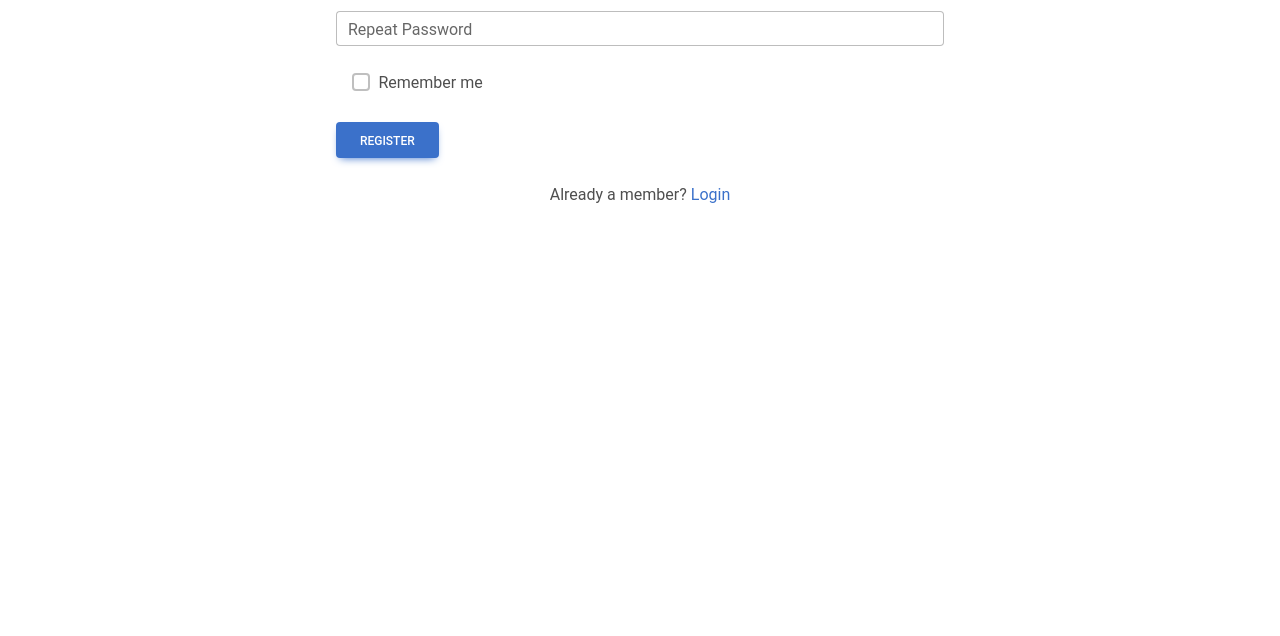
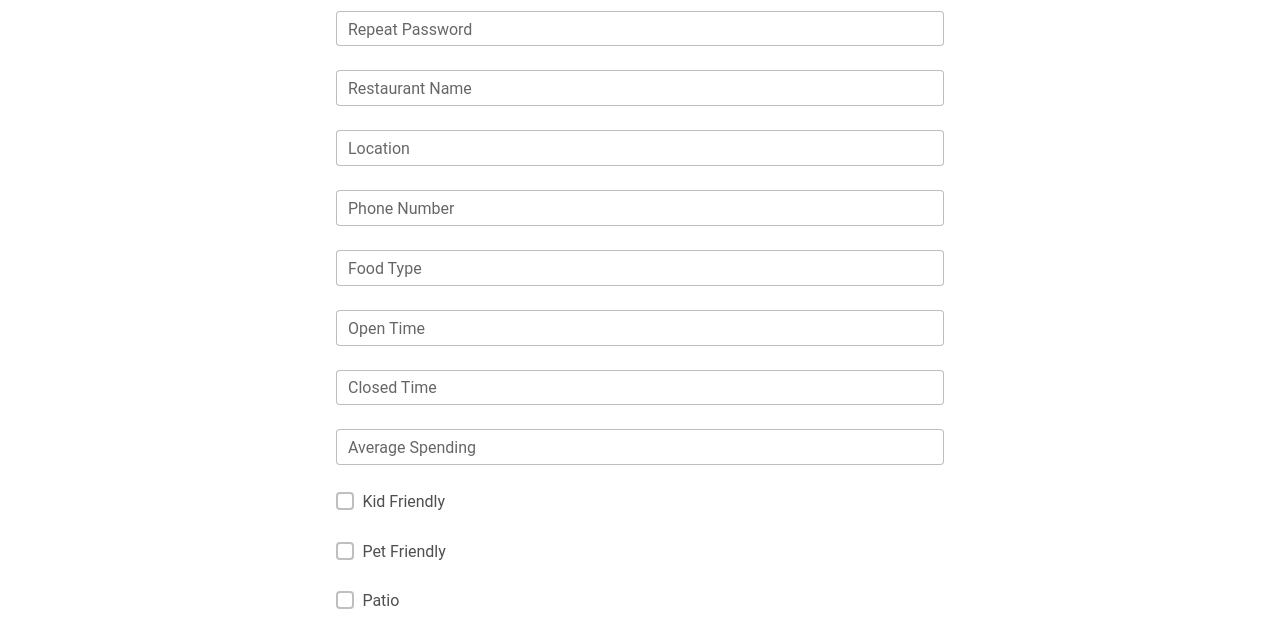
Before and after one commit to algonquin-college-sat/cst8319-24s-330-team-3, a React (Create React App) app: page /RegistrationPage in a window 1280 px wide. Shown: the part 293-929 px from the top of the page. Before the commit the page ends 800 px from the top, so only its background shows below. Built offline with nearby package versions, Linux system fonts and the light colour scheme.

Commit message:
Registration and login page updated

```diff
--- a/src/pages/LoginPage.js
+++ b/src/pages/LoginPage.js
@@ -1,37 +1,122 @@
-import {Link} from 'react-router-dom';
-import React from 'react';
+import { Link, useNavigate } from 'react-router-dom';
+import React, { useState, useEffect } from 'react';
 import {
   MDBContainer,
   MDBInput,
   MDBCheckbox,
   MDBBtn,
   // MDBIcon
-}
-from 'mdb-react-ui-kit';
+} from 'mdb-react-ui-kit';
+import { signInWithEmailAndPassword } from 'firebase/auth';
+import { auth } from '../firebase';
 
-function App() {
+function LoginPage() {
+  const [email, setEmail] = useState('');
+  const [password, setPassword] = useState('');
+  const [rememberMe, setRememberMe] = useState(false);
+  const [error, setError] = useState('');
+  const navigate = useNavigate();
+
+  // Effect to initialize email state from localStorage
+  useEffect(() => {
+    const storedEmail = localStorage.getItem('rememberedEmail');
+    const storedPassword = localStorage.getItem('rememberedPassword');
+    if (storedEmail) {
+      setEmail(storedEmail);
+      if (storedPassword) {
+        setPassword(storedPassword);
+        setRememberMe(true); // Assume both email and password are stored
+      }
+    }
+  }, []);
+
+  // Function to handle login submission
+  const handleLogin = async (e) => {
+    e.preventDefault();
+
+    // Basic validation
+    if (!email || !password) {
+      setError('Please enter both email and password.');
+      return;
+    }
+
+    try {
+      // Attempt to sign in the user with email and password
+      const userCredential = await signInWithEmailAndPassword(auth, email, password);
+
+      // Extract the user object from the userCredential
+      const user = userCredential.user;
+
+      // Handle remember me functionality if needed
+      if (rememberMe) {
+        // Store the email and password in localStorage if rememberMe is checked
+        localStorage.setItem('rememberedEmail', email);
+        localStorage.setItem('rememberedPassword', password);
+      } else {
+        // Clear the stored email and password if rememberMe is not checked
+        localStorage.removeItem('rememberedEmail');
+        localStorage.removeItem('rememberedPassword');
+      }
+
+      // Clear the password state for security reasons
+      setPassword('');
+
+      // Navigate to the bookings page after successful login
+      navigate('/BookingsPage');
+    } catch (error) {
+      // Handle specific Firebase errors
+      if (error.code === 'auth/invalid-credential') {
+        setError("Your email and password don't match. Please enter the correct email and password.");
+      } else {
+        setError("An unknown error occurred. Please try again.");
+      }
+    }
+  };
+
   return (
     <MDBContainer className="p-3 my-5 d-flex flex-column w-50">
+      <form onSubmit={handleLogin}>
+        <MDBInput
+          wrapperClass='mb-4'
+          label='Email address'
+          id='form1'
+          type='email'
+          value={email}
+          onChange={(e) => setEmail(e.target.value)}
+          required
+        />
+        <MDBInput
+          wrapperClass='mb-4'
+          label='Password'
+          id='form2'
+          type='password'
+          value={password}
+          onChange={(e) => setPassword(e.target.value)}
+          required
+        />
 
-      <MDBInput wrapperClass='mb-4' label='Email address' id='form1' type='email'/>
-      <MDBInput wrapperClass='mb-4' label='Password' id='form2' type='password'/>
+        <div className="d-flex justify-content-between mx-3 mb-4">
+          <MDBCheckbox
+            name='flexCheck'
+            value=''
+            id='flexCheckDefault'
+            label='Remember me'
+            checked={rememberMe}
+            onChange={() => setRememberMe(!rememberMe)}
+          />
+          <a href="!#">Forgot password?</a>
+        </div>
 
-      <div className="d-flex justify-content-between mx-3 mb-4">
-        <MDBCheckbox name='flexCheck' value='' id='flexCheckDefault' label='Remember me' />
-        <a href="!#">Forgot password?</a>
-      </div>
+        {error && <p style={{ color: 'red' }}>{error}</p>}
 
-     <Link to='/BookingsPage'>
-      <MDBBtn className="mb-4">Login</MDBBtn>
-     </Link>
+        <MDBBtn className="mb-4" type="submit">Login</MDBBtn>
+      </form>
 
       <div className="text-center">
-        <p>Not a member? <Link to ="/RegistrationPage">Register</Link></p>
-
+        <p>Not a member? <Link to="/RegistrationPage">Register</Link></p>
       </div>
-
     </MDBContainer>
   );
 }
 
-export default App;
+export default LoginPage;
--- a/src/pages/Navbar.js
+++ b/src/pages/Navbar.js
@@ -32,7 +32,7 @@ const Navbar = () => {
 
 
 <MDBDropdown>
-  <MDBDropdownToggle tag="div" className="d-flex align-items-center hidden-arrow" aria-expanded="false" data-mdb-tooltip-init title="profile">
+  <MDBDropdownToggle tag="div" className="d-flex align-items-center hidden-arrow" aria-expanded="false" data-mdb-tooltip-init title="Profile">
     <img
       src="https://th.bing.com/th/id/OIP.rO_erAHn811Sm0TR4TohQgHaHa?rs=1&pid=ImgDetMain"
       className="rounded-circle"
@@ -42,10 +42,13 @@ const Navbar = () => {
   </MDBDropdownToggle>
   <MDBDropdownMenu>
     <MDBDropdownItem>
-      <Link to="/ProfilePage" className="dropdown-item">My profile</Link>
+      <Link to="/ProfilePage" className="dropdown-item">My Profile</Link>
     </MDBDropdownItem>
     <MDBDropdownItem>
       <Link to="/LoginPage" className="dropdown-item">Login</Link>
+    </MDBDropdownItem>
+    <MDBDropdownItem>
+      <Link to="/" className="dropdown-item">Logout</Link>
     </MDBDropdownItem>
   </MDBDropdownMenu>
 </MDBDropdown>
--- a/src/pages/RegistrationPage.js
+++ b/src/pages/RegistrationPage.js
@@ -1,14 +1,11 @@
+import React, { useState } from 'react';
 import { Link, useNavigate } from 'react-router-dom';
-import React, { useState } from 'react';
 import {
   MDBContainer,
   MDBInput,
   MDBCheckbox,
   MDBBtn,
-  // MDBIcon
-}
-from 'mdb-react-ui-kit';
-
+} from 'mdb-react-ui-kit';
 import { auth } from '../firebase';
 import { createUserWithEmailAndPassword } from 'firebase/auth';
 import { db } from '../firebase';
@@ -18,30 +15,49 @@ function RegistrationPage() {
   const [email, setEmail] = useState('');
   const [password, setPassword] = useState('');
   const [repeatPassword, setRepeatPassword] = useState('');
+  const [restaurantName, setRestaurantName] = useState('');
+  const [location, setLocation] = useState('');
+  const [phoneNumber, setPhoneNumber] = useState('');
+  const [foodType, setFoodType] = useState('');
+  const [openTime, setOpenTime] = useState('');
+  const [closedTime, setClosedTime] = useState('');
+  const [averageSpending, setAverageSpending] = useState('');
+  const [isKidFriendly, setIsKidFriendly] = useState(false);
+  const [isPetFriendly, setIsPetFriendly] = useState(false);
+  const [hasPatio, setHasPatio] = useState(false);
   const navigate = useNavigate();
 
   const handleRegister = async (e) => {
     e.preventDefault();
-    console.log("handleRegister function called");
 
     if (password !== repeatPassword) {
       alert("Passwords do not match");
       return;
     }
+
     try {
       const userCredential = await createUserWithEmailAndPassword(auth, email, password);
       const user = userCredential.user;
-      console.log("user created: ", user);
 
       const userDoc = {
         WebUserID: user.uid,
         Email: email,
+        RestaurantName: restaurantName,
+        Location: location,
+        PhoneNumber: phoneNumber,
+        FoodType: foodType,
+        OpenTime: openTime,
+        ClosedTime: closedTime,
+        AverageSpending: averageSpending,
+        KidFriendly: isKidFriendly,
+        PetFriendly: isPetFriendly,
+        HasPatio: hasPatio,
         createdAt: new Date()
       };
 
-      await setDoc(doc(db, "WebUsers", user.uid), userDoc);
+      await setDoc(doc(db, "Restaurants", user.uid), userDoc);
 
-      alert('User registered and data saved successfully');
+      alert('User registered and profile saved successfully');
       navigate('/LoginPage');
     } catch (error) {
       alert(error.message);
@@ -78,10 +94,104 @@ function RegistrationPage() {
           onChange={(e) => setRepeatPassword(e.target.value)}
           required
         />
+        <MDBInput
+          wrapperClass='mb-4'
+          label='Restaurant Name'
+          id='restaurantName'
+          type='text'
+          value={restaurantName}
+          onChange={(e) => setRestaurantName(e.target.value)}
+          required
+        />
+        <MDBInput
+          wrapperClass='mb-4'
+          label='Location'
+          id='location'
+          type='text'
+          value={location}
+          onChange={(e) => setLocation(e.target.value)}
+          required
+        />
+        <MDBInput
+          wrapperClass='mb-4'
+          label='Phone Number'
+          id='phoneNumber'
+          type='text'
+          placeholder='xxx-xxx-xxxx'
+          value={phoneNumber}
+          onChange={(e) => setPhoneNumber(e.target.value)}
+          required
+        />
+        <MDBInput
+          wrapperClass='mb-4'
+          label='Food Type'
+          id='foodType'
+          type='text'
+          value={foodType}
+          onChange={(e) => setFoodType(e.target.value)}
+          required
+        />
+        <MDBInput
+          wrapperClass='mb-4'
+          label='Open Time'
+          id='openTime'
+          type='text'
+          placeholder='e.g. 11 AM'
+          value={openTime}
+          onChange={(e) => setOpenTime(e.target.value)}
+          required
+        />
+        <MDBInput
+          wrapperClass='mb-4'
+          label='Closed Time'
+          id='closeTime'
+          type='text'
+          placeholder='e.g. 10 PM'
+          value={closedTime}
+          onChange={(e) => setClosedTime(e.target.value)}
+          required
+        />
+        <MDBInput
+          wrapperClass='mb-4'
+          label='Average Spending'
+          id='averageSpending'
+          type='text'
+          placeholder='e.g. 1 hour'
+          value={averageSpending}
+          onChange={(e) => setAverageSpending(e.target.value)}
+          required
+        />
+        <div className="mb-4">
+          <MDBCheckbox
+            name='isKidFriendly'
+            value="KidFriendly"
+            id='isKidFriendly'
+            label='Kid Friendly'
+            checked={isKidFriendly}
+            onChange={() => setIsKidFriendly(!isKidFriendly)}
+          />
+        </div>
+        <div className="mb-4">
+          <MDBCheckbox
+            name='isPetFriendly'
+            value="PetFriendly"
+            id='isPetFriendly'
+            label='Pet Friendly'
+            checked={isPetFriendly}
+            onChange={() => setIsPetFriendly(!isPetFriendly)}
+          />
+        </div>
+        <div className="mb-4">
+          <MDBCheckbox
+            name='hasPatio'
+            value="HasPatio"
+            id='hasPatio'
+            label='Patio'
+            checked={hasPatio}
+            onChange={() => setHasPatio(!hasPatio)}
+          />
+        </div>
 
-        <div className="d-flex justify-content-between mx-3 mb-4">
-          <MDBCheckbox name='flexCheck' value='' id='flexCheckDefault' label='Remember me' />
-        </div>
         <MDBBtn className="mb-4" type="submit">Register</MDBBtn>
       </form>
 
```
Lines whose indentation alone changed are shown as unchanged.
